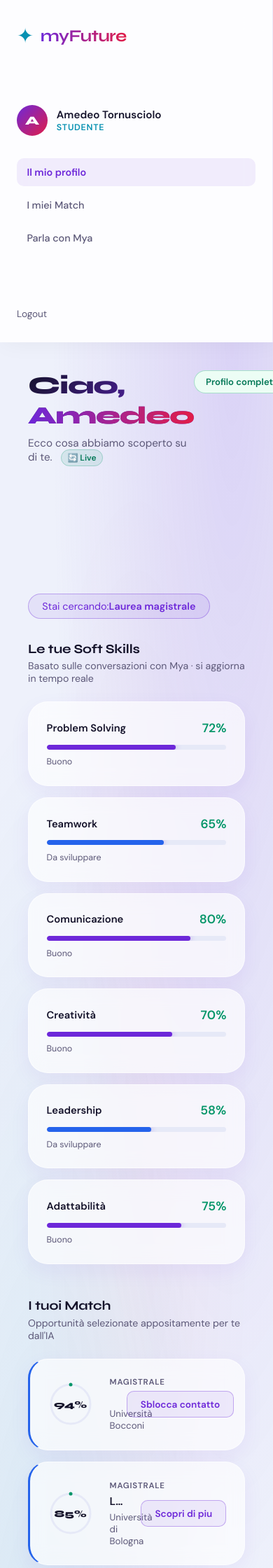
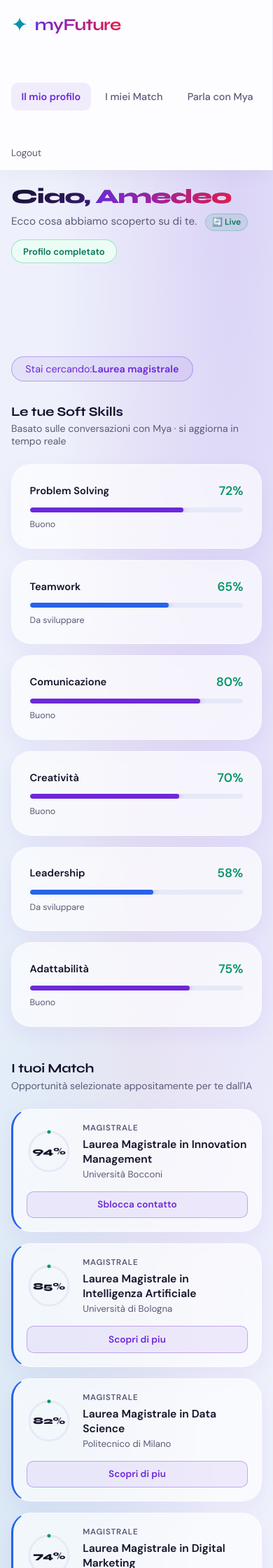
Before and after one commit to tornuscioloame/myFuture, a Flask app: template templates/student/dashboard.html in a window 390 px wide. Shown: the top 2240 px of the page at 70% size. Run offline with Flask 3, Linux system fonts and the light colour scheme; the template is opened without the code that fills it: values that come from a table or form of the project are taken from there, others are empty; data comes from the database, SQL or seed files in the repository; parts of the project's set-up code (start-up, migrations or seed data) failed here and were passed over.

Commit message:
Improve responsive viewport handling

```diff
--- a/static/css/style.css
+++ b/static/css/style.css
@@ -52,7 +52,7 @@ body {
   font-family: var(--font-body);
   background: var(--bg-dark);
   color: var(--text-primary);
-  min-height: 100vh;
+  min-height: var(--app-height, 100vh);
   overflow-x: hidden;
 }
 
@@ -127,7 +127,7 @@ a:hover {
 .auth-layout {
   display: grid;
   grid-template-columns: 1fr 1fr;
-  min-height: 100vh;
+  min-height: var(--app-height, 100vh);
 }
 
 /* ── Brand Panel (left) ──────────────────────────────────── */
@@ -657,7 +657,7 @@ input:focus {
    INTERVIEW LAYOUT
 ══════════════════════════════════════════════════════════ */
 .interview-layout {
-  min-height: 100vh;
+  min-height: var(--app-height, 100vh);
   display: flex;
   flex-direction: column;
   background:
@@ -1120,7 +1120,7 @@ input:focus {
 .dashboard-layout {
   display: grid;
   grid-template-columns: 250px 1fr;
-  min-height: 100vh;
+  min-height: var(--app-height, 100vh);
 }
 
 /* Sidebar */
@@ -1135,7 +1135,7 @@ input:focus {
   gap: 2rem;
   position: sticky;
   top: 0;
-  height: 100vh;
+  height: var(--app-height, 100vh);
   overflow-y: auto;
   box-shadow: 4px 0 32px rgba(20, 18, 42, 0.05);
   z-index: 10;
@@ -2143,6 +2143,92 @@ input:focus {
   .sidebar {
     position: static;
     height: auto;
+    padding: 1rem;
+    gap: 1rem;
+  }
+
+  .sidebar-user {
+    display: none;
+  }
+
+  .sidebar-nav {
+    flex-direction: row;
+    overflow-x: auto;
+    flex: 0 0 auto;
+    padding-bottom: .25rem;
+  }
+
+  .nav-item {
+    flex: 0 0 auto;
+    white-space: nowrap;
+  }
+
+  .sidebar-live {
+    align-self: flex-start;
+  }
+
+  .dashboard-main {
+    padding: 1.25rem 1rem 2rem;
+  }
+
+  .dash-header {
+    flex-direction: column;
+    gap: 1rem;
+    margin-bottom: 1.5rem;
+  }
+
+  .dash-header h1 {
+    font-size: 1.8rem;
+  }
+
+  .dash-badge {
+    align-self: flex-start;
+  }
+
+  .skills-grid {
+    grid-template-columns: 1fr;
+  }
+
+  .match-card {
+    flex-wrap: wrap;
+    gap: 1rem;
+    padding: 1.2rem;
+  }
+
+  .match-info {
+    width: 100%;
+  }
+
+  .match-info h3 {
+    white-space: normal;
+    overflow: visible;
+    text-overflow: initial;
+  }
+
+  .btn-unlock {
+    width: 100%;
+    text-align: center;
+  }
+
+  .dash-cta {
+    flex-direction: column;
+    align-items: flex-start;
+    gap: 1rem;
+  }
+
+  .btn-secondary {
+    width: 100%;
+    text-align: center;
+  }
+
+  .flash-container {
+    left: 1rem;
+    right: 1rem;
+    top: .75rem;
+  }
+
+  .flash {
+    max-width: none;
   }
 
   .chat-main {
--- a/static/js/main.js
+++ b/static/js/main.js
@@ -2,6 +2,8 @@
 // Piccole utility generali usate in tutte le pagine
 
 document.addEventListener('DOMContentLoaded', () => {
+  syncViewportHeight();
+
   // Auto-rimuovi flash messages dopo 4 secondi
   document.querySelectorAll('.flash').forEach(el => {
     setTimeout(() => el.remove(), 4000);
@@ -10,6 +12,17 @@ document.addEventListener('DOMContentLoaded', () => {
   // Animazione anelli match (dashboard)
   animateMatchRings();
 });
+
+window.addEventListener('resize', syncViewportHeight);
+if (window.visualViewport) {
+  window.visualViewport.addEventListener('resize', syncViewportHeight);
+  window.visualViewport.addEventListener('scroll', syncViewportHeight);
+}
+
+function syncViewportHeight() {
+  const viewportHeight = window.visualViewport ? window.visualViewport.height : window.innerHeight;
+  document.documentElement.style.setProperty('--app-height', `${viewportHeight}px`);
+}
 
 function animateMatchRings() {
   const rings = document.querySelectorAll('.ring-fill');
```
Also changed, not shown: templates/student/welcome.html (+57 -1 lines).
